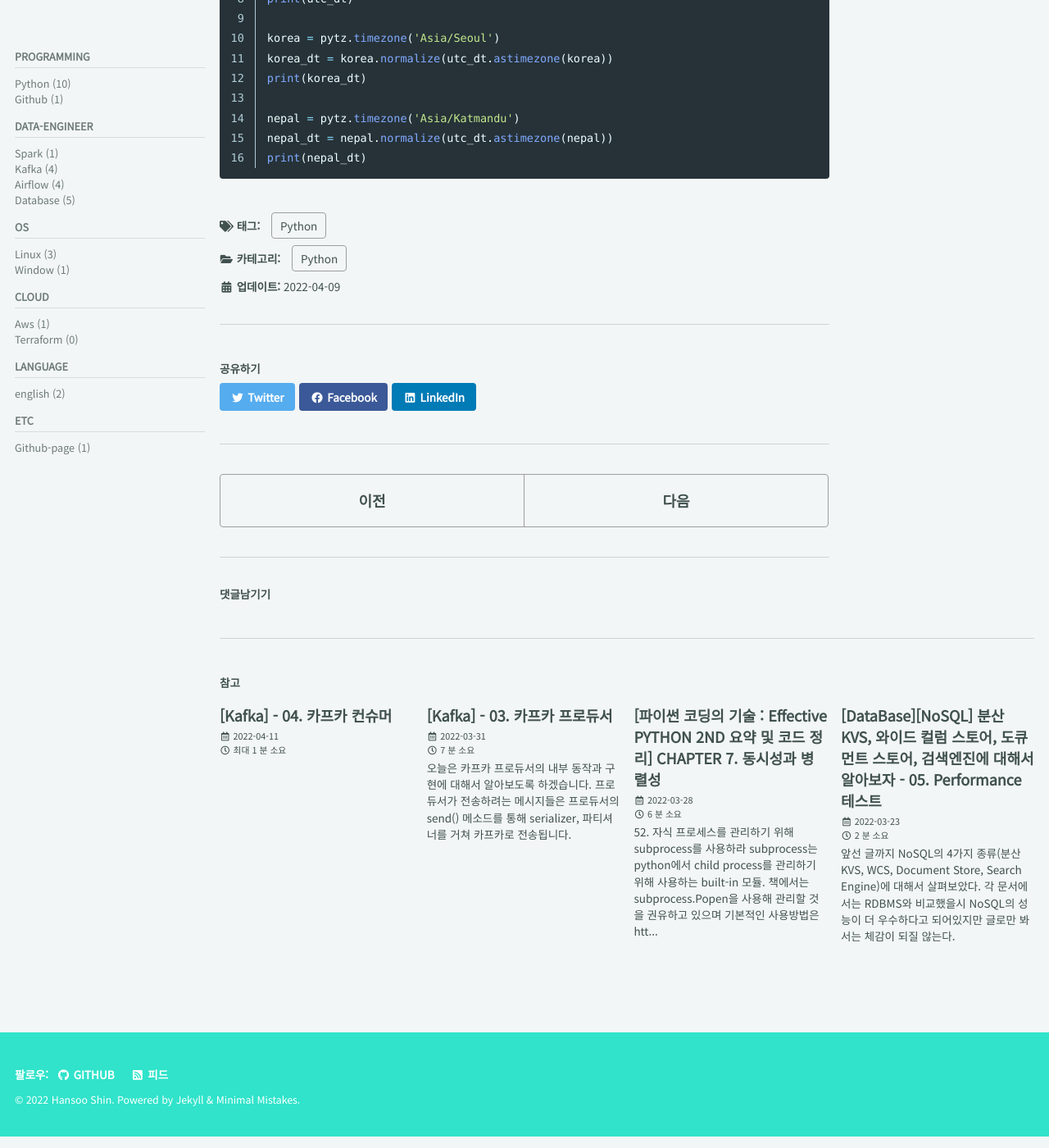
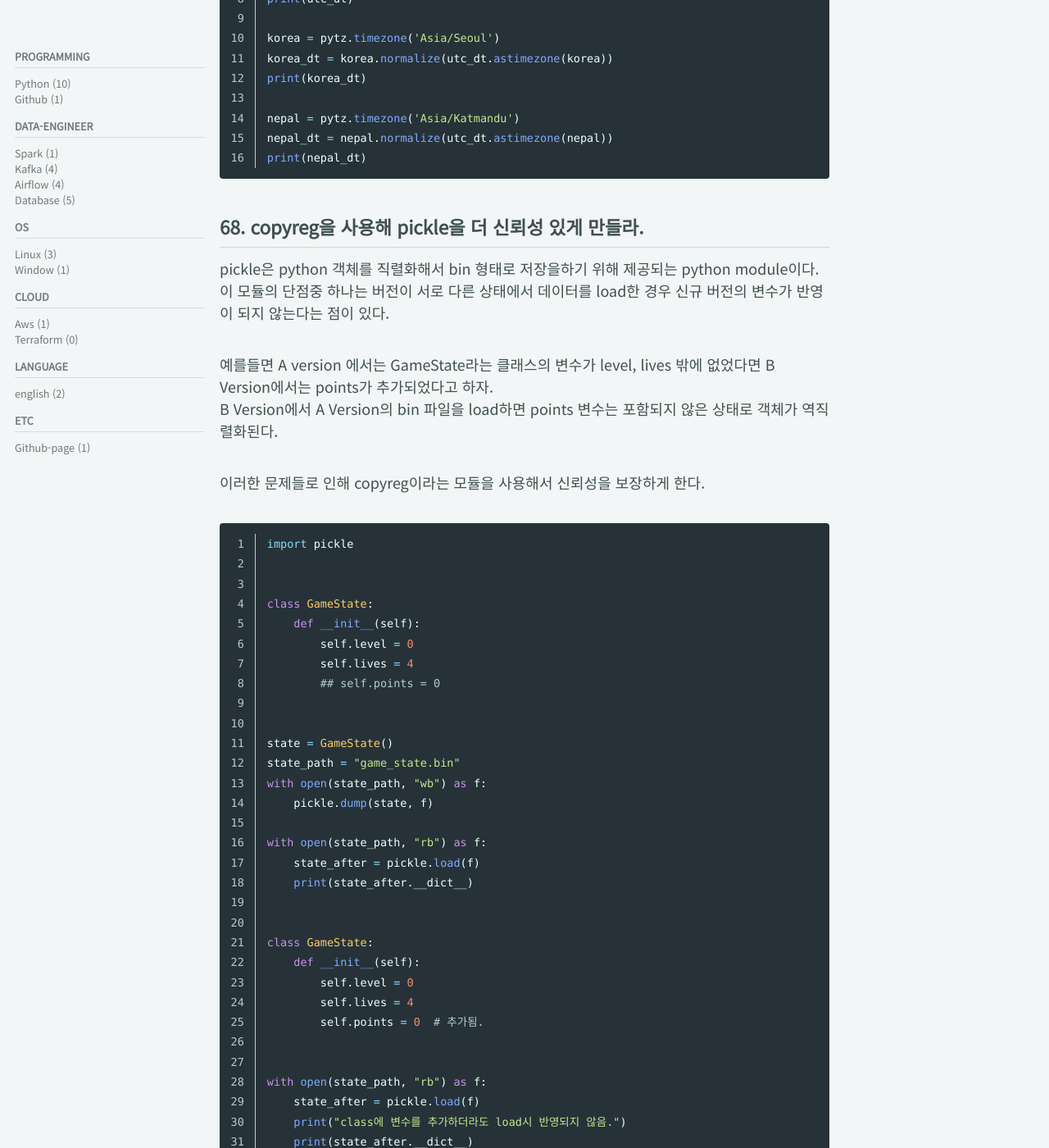
Before and after one commit to dlgldgldgld/dlgldgldgld.github.io, a Jekyll site: the page built from _posts/Python/2022-04-09-effective_python-ch8.md, in a window 1280 px wide and 1400 px high, scrolled down 3923 px. Shown: the whole window at 82% size. Built offline with Jekyll 4.4.1, drawn with Linux system fonts in a browser that asks for light colours; cached includes are drawn as plain includes; comment, search, counter and statistics services are not loaded; some of the changed text lies outside the part shown.

Commit message:
Betterway 68

````diff
--- a/_posts/Python/2022-04-09-effective_python-ch8.md
+++ b/_posts/Python/2022-04-09-effective_python-ch8.md
@@ -154,3 +154,97 @@ nepal = pytz.timezone('Asia/Katmandu')
 nepal_dt = nepal.normalize(utc_dt.astimezone(nepal))
 print(nepal_dt)
 ```
+
+## 68. copyreg을 사용해 pickle을 더 신뢰성 있게 만들라.
+
+pickle은 python 객체를 직렬화해서 bin 형태로 저장을하기 위해 제공되는 python module이다.
+이 모듈의 단점중 하나는 버전이 서로 다른 상태에서 데이터를 load한 경우 신규 버전의 변수가 반영이 되지 않는다는 점이 있다.
+
+예를들면 A version 에서는 GameState라는 클래스의 변수가 level, lives 밖에 없었다면 B Version에서는 points가 추가되었다고 하자.
+B Version에서 A Version의 bin 파일을 load하면 points 변수는 포함되지 않은 상태로 객체가 역직렬화된다.
+
+이러한 문제들로 인해 copyreg이라는 모듈을 사용해서 신뢰성을 보장하게 한다.
+
+
+```python
+import pickle
+
+
+class GameState:
+    def __init__(self):
+        self.level = 0
+        self.lives = 4
+        ## self.points = 0
+
+
+state = GameState()
+state_path = "game_state.bin"
+with open(state_path, "wb") as f:
+    pickle.dump(state, f)
+
+with open(state_path, "rb") as f:
+    state_after = pickle.load(f)
+    print(state_after.__dict__)
+
+
+class GameState:
+    def __init__(self):
+        self.level = 0
+        self.lives = 4
+        self.points = 0  # 추가됨.
+
+
+with open(state_path, "rb") as f:
+    state_after = pickle.load(f)
+    print("class에 변수를 추가하더라도 load시 반영되지 않음.")
+    print(state_after.__dict__)
+
+import copyreg
+
+
+class GameState:
+    def __init__(self, level=0, lives=4, points=0):
+        self.level = level
+        self.lives = lives
+        self.points = points  # 추가됨.
+
+
+def unpickle_game_state(kwargs):
+    return GameState(**kwargs)
+
+
+def pickle_game_state(game_state):
+    kwargs = game_state.__dict__
+    return unpickle_game_state, (kwargs,)
+
+
+copyreg.pickle(GameState, pickle_game_state)
+state = GameState()
+state.points += 1000
+serialized = pickle.dumps(state)
+state_after = pickle.loads(serialized)
+print(state_after.__dict__)
+
+
+class GameState:
+    def __init__(self, level=0, lives=4, points=0, magic=5):
+        self.level = level
+        self.lives = lives
+        self.points = points  # 추가됨.
+        self.magic = magic
+
+
+print("이전:", state.__dict__)
+state_after = pickle.loads(serialized)
+print("이후:", state_after.__dict__)
+
+```
+
+```text
+{'level': 0, 'lives': 4}
+class에 변수를 추가하더라도 load시 반영되지 않음.
+{'level': 0, 'lives': 4}
+{'level': 0, 'lives': 4, 'points': 1000}
+이전: {'level': 0, 'lives': 4, 'points': 1000}
+이후: {'level': 0, 'lives': 4, 'points': 1000, 'magic': 5}
+```
````
